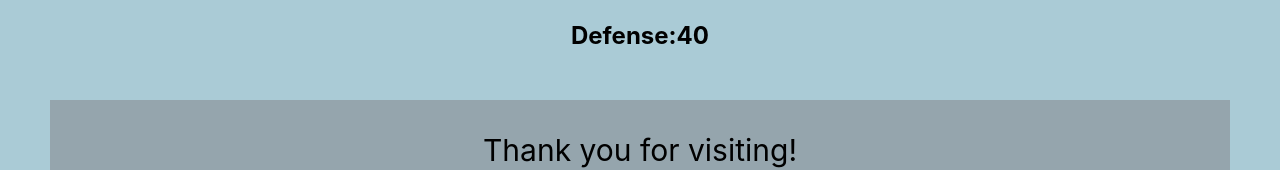
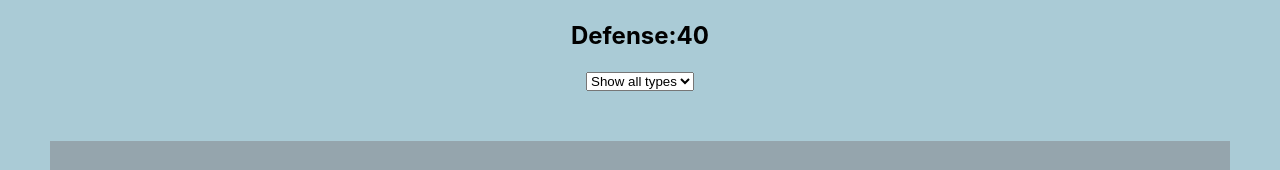
Before and after one commit to RhoneLachner/lab-03-react-pokedex, a React (Create React App) app: page / in a window 1280 px wide. Shown: the part 6791-6961 px from the top of the page. Built offline with nearby package versions, Linux system fonts and the light colour scheme.

Commit message:
added unworking dropdown

```diff
--- a/src/App.js
+++ b/src/App.js
@@ -25,9 +25,16 @@ handleSearchChange = e => {
 console.log(e.target.value)
 
 }
-// handleChangeType_1 = e => {
+
+
+handleChangeDescription = (e) => {
+  this.setState({
+    description: e.target.value,
+  });
+}
+// handleChangeDescription = (e) => {
 //   this.setState({
-//       attack: e.target.value,
+//       description: e.target.value,
 //   });
 // }
 // handleChangeType_1 = e => {
@@ -40,12 +47,13 @@ render() {
   return (
     <div className="App">
 <Header />
-<Search handleSearchChange={this.handleSearchChange}  />
+<Search handleSearchChange={this.handleSearchChange} />
 <PokemonList
  searchTerm={this.state.searchTerm}
  pokemonDataProp={pokemonData}
  />
-{/* <Dropdown pokemonDataProp={pokemonData}/> */}
+<Dropdown
+handleChangeDescription={this.handleChangeDescription} />
 
 <Footer />
 
--- a/src/Dropdown.js
+++ b/src/Dropdown.js
@@ -3,31 +3,23 @@ import PokemonList from './PokemonList.js';
 
 
 
-export default class Dropdown extends Component {
+export default class Dropdown extends React.Component {
     render() {
         return (
-            <div>
+            <div className='drop-down'>
+            <select onChange={this.props.handleChangeDescription}>
+                <option value=''>Show all types</option>
+                <option value='grass'>Grass</option>
+                <option value='fire'>fire</option>
+                <option value='water'>water</option>
+                <option value='bug'>bug</option>
+                <option value='normal'>normal</option>
+            </select>
 
 
-
-            {/* <select onChange={this.handlerSearchChange} className="dropdown">
-
-            {this.props.pokemonDataProp.map((item) => {
-                return <option value={item.title}>{item.pokemon}</option>
-            })}
-             </select>
-
-             <select onChange={this.handleChange} className="dropdown2">
-
-             {this.props.pokemonDataProp.map((item) => {
-                return <option value={item.t}>{item.pokemon}</option>
-            })}
-             </select>
+</div>
 
 
-             </select> */}
-
-            </div>
         )
     }
 }
--- a/src/PokemonList.js
+++ b/src/PokemonList.js
@@ -12,8 +12,9 @@ export default class PokemonList extends Component {
 
         .sort((item) => {
 
+        })
 
-        })
+
 
     //     const filtered = this.props.pokemonDataProps.filter((id) => {
     //     if (!this.props.pokemon) return true;
@@ -25,11 +26,11 @@ export default class PokemonList extends Component {
     //         if (id.url_image === +this.props.url_image) return true;
     //         return false;
     // })
-    //     .filter((id) => {
-    //         if (!this.props.type_1) return true;
-    //         if (id.type_1 === +this.props.type_1) return true;
-    //         return false;
-    // })
+        .filter((id) => {
+            if (!this.props.type_1) return true;
+            if (id.type_1 === +this.props.type_1) return true;
+            return false;
+    })
     //     .filter((id) => {
     //         if (!this.props.attack) return true;
     //         if (id.attack === +this.props.attack) return true;
```
